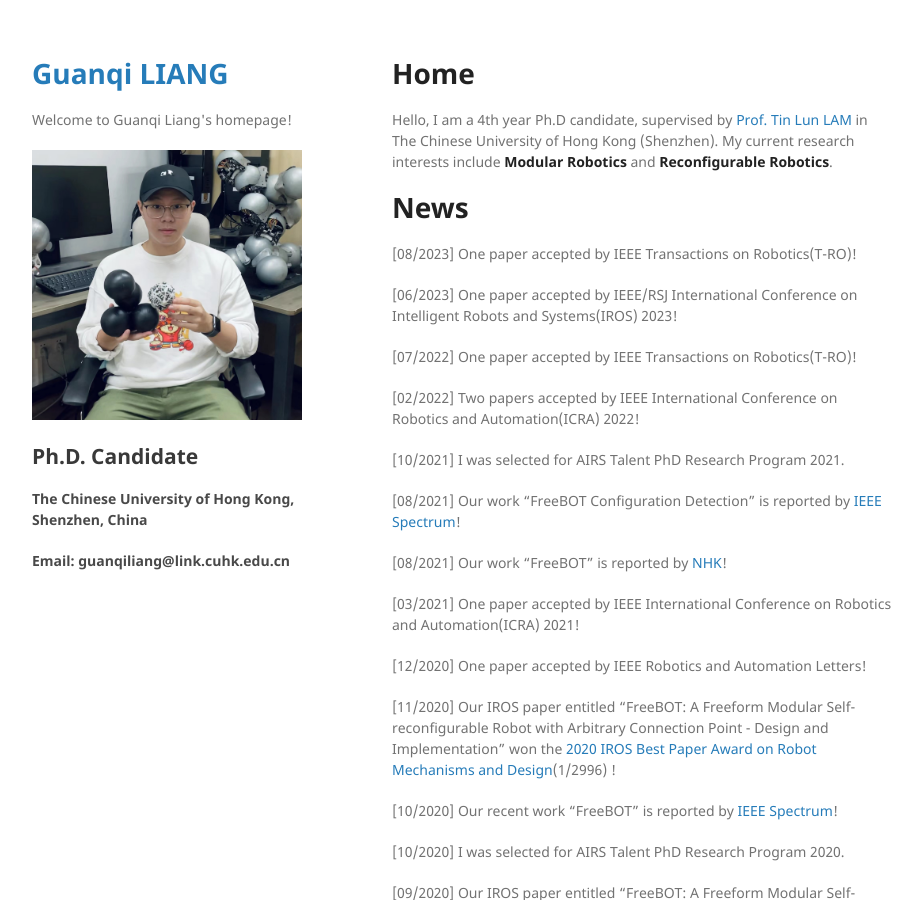
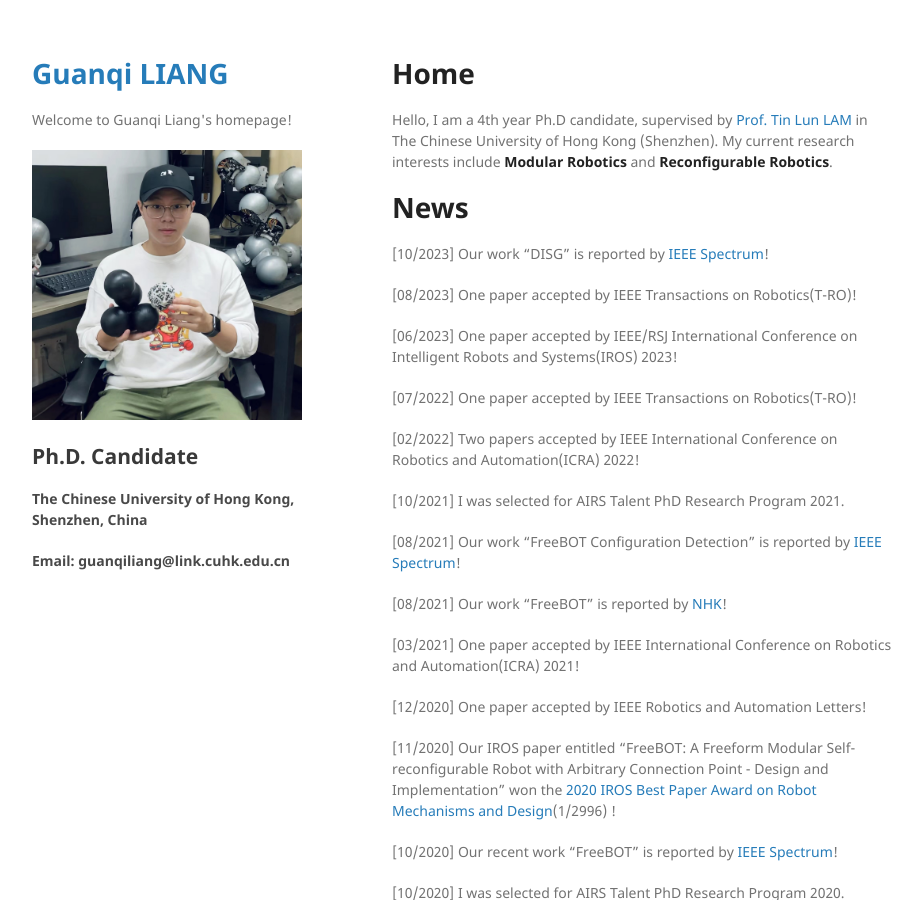
Before and after one commit to guanqiliang/guanqiliang.github.com, a Jekyll site: the page built from index.md, in a window 1280 px wide and 900 px high. Shown: the whole window, without its empty margins (178-1100 px from the left). Built offline with Jekyll 4.4.1, drawn with Linux system fonts in a browser that asks for light colours; our own code applies the rules of GitHub Pages for plain Markdown files.

Commit message:
Update index.md

```diff
--- a/index.md
+++ b/index.md
@@ -3,6 +3,8 @@
 Hello, I am a 4th year Ph.D candidate, supervised by [Prof. Tin Lun LAM](https://sites.google.com/site/lamtinlun) in The Chinese University of Hong Kong (Shenzhen). My current research interests include <strong>Modular Robotics</strong> and <strong>Reconfigurable Robotics</strong>.
 
 # News
+
+[10/2023] Our work “DISG” is reported by [IEEE Spectrum](https://spectrum.ieee.org/video-friday-welcome-to-fall)!
 
 [08/2023] One paper accepted by IEEE Transactions on Robotics(T-RO)!
 
```
